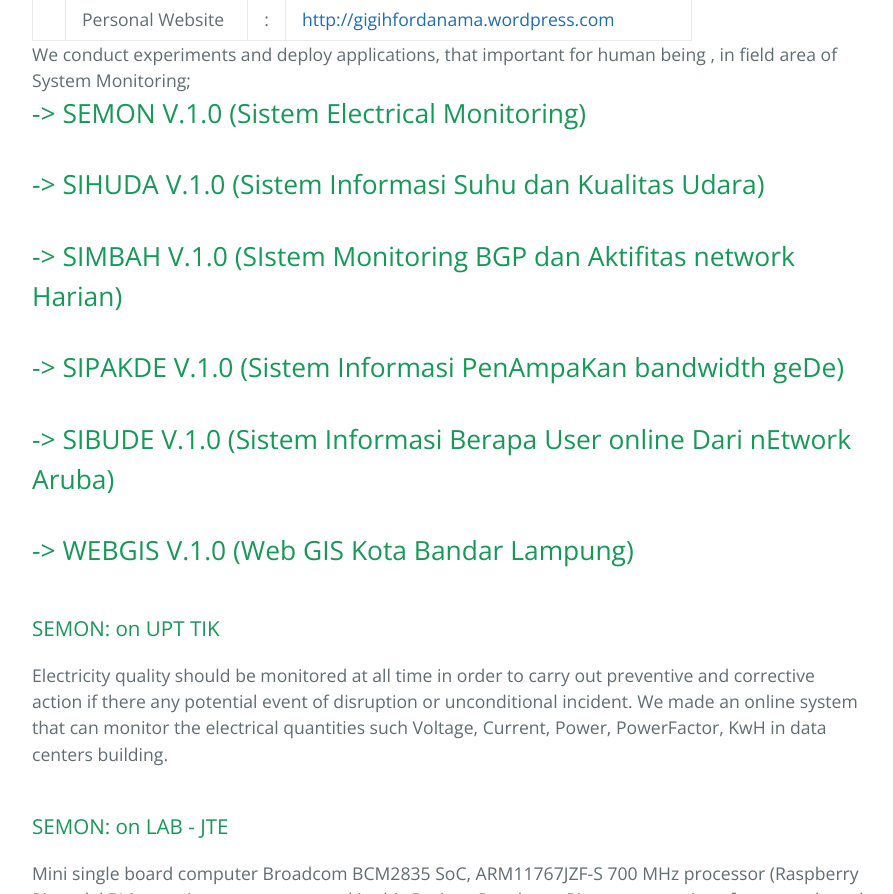
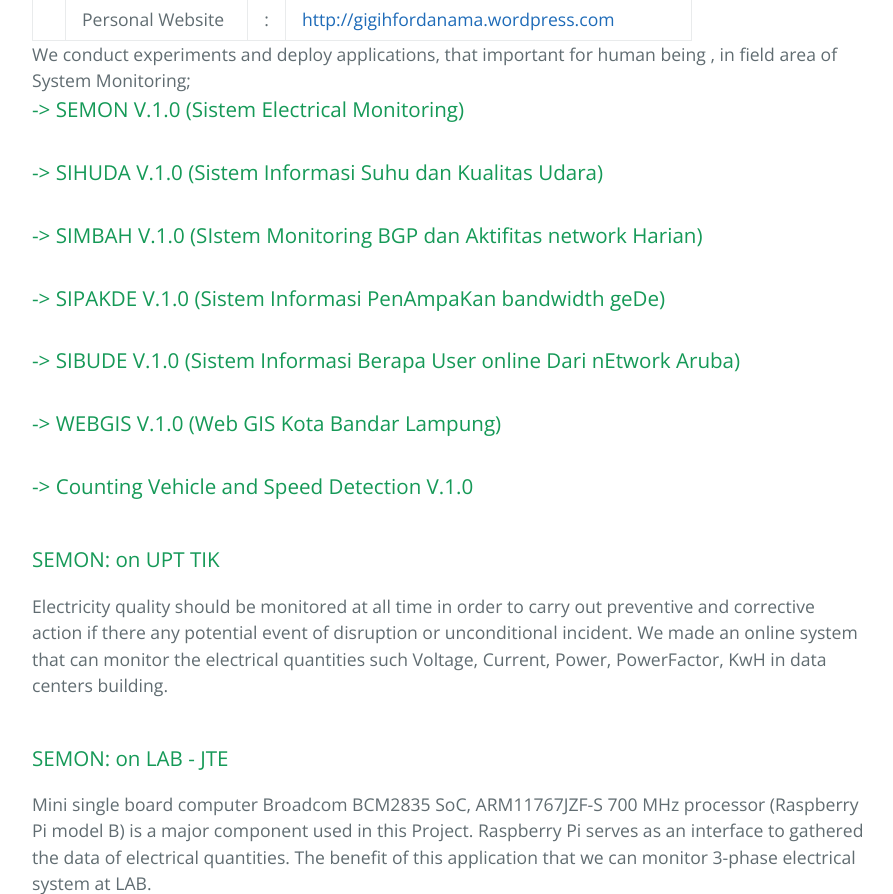
Before and after one commit to gigihfordanama/gigihfordanama.github.io, a plain HTML site: page index.html in a window 1280 px wide. Shown: the part 1244-2138 px from the top of the page, without its empty margins (192-1085 px from the left). Drawn offline with nearby package versions, Linux system fonts and the light colour scheme.

Commit message:
Update index.html

```diff
--- a/index.html
+++ b/index.html
@@ -82,12 +82,13 @@ SD   – SDN 41 Kodia Bengkulu</td>
 					We conduct experiments and deploy applications, that
 									        important for human being
 					,	in field area of System Monitoring;
-					<h2>-&gt; SEMON  V.1.0 (Sistem Electrical Monitoring) </h2>
-					<h2>-&gt; SIHUDA  V.1.0 (Sistem Informasi Suhu dan Kualitas Udara) </h2>
-					<h2>-&gt; SIMBAH  V.1.0 (SIstem Monitoring BGP dan Aktifitas network Harian)</h2>
-					<h2>-&gt; SIPAKDE V.1.0 (Sistem Informasi PenAmpaKan bandwidth geDe)</h2>
-					<h2>-&gt; SIBUDE  V.1.0 (Sistem Informasi Berapa User online Dari nEtwork Aruba)</h2>
-					<h2>-&gt; WEBGIS V.1.0 (Web GIS Kota Bandar Lampung)</h2>
+					<h3>-&gt; SEMON  V.1.0 (Sistem Electrical Monitoring) </h3>
+					<h3>-&gt; SIHUDA  V.1.0 (Sistem Informasi Suhu dan Kualitas Udara) </h3>
+					<h3>-&gt; SIMBAH  V.1.0 (SIstem Monitoring BGP dan Aktifitas network Harian)</h3>
+					<h3>-&gt; SIPAKDE V.1.0 (Sistem Informasi PenAmpaKan bandwidth geDe)</h3>
+					<h3>-&gt; SIBUDE  V.1.0 (Sistem Informasi Berapa User online Dari nEtwork Aruba)</h3>
+					<h3>-&gt; WEBGIS V.1.0 (Web GIS Kota Bandar Lampung)</h3>
+					<h3>-&gt; Counting Vehicle and Speed Detection V.1.0 </h3>
 				</header>
 
 				<div class="box alt container">
```
